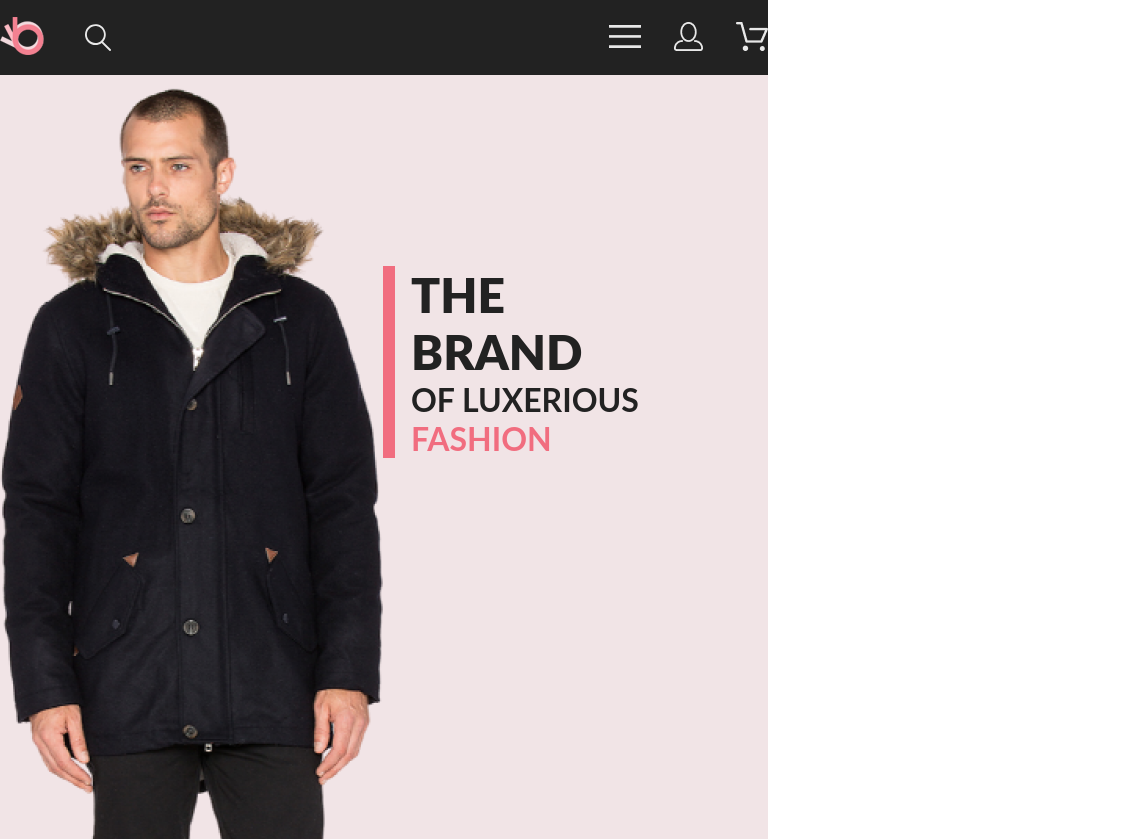
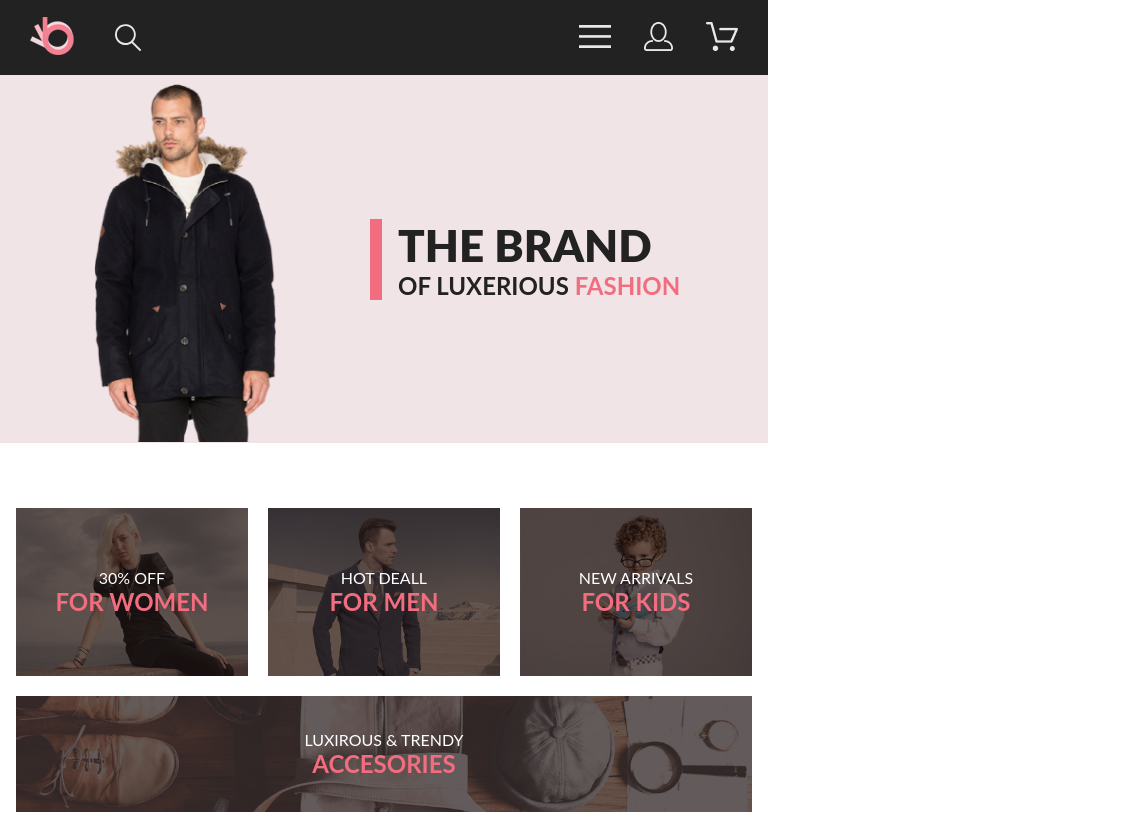
Before and after one commit to Dima-tyman/Web_adaptive, a plain HTML site: page index.html in a window 768 px wide. Shown: the top 839 px of the page, 1140 px wide, since content can reach past the window. Drawn offline with Linux system fonts and the light colour scheme.

Commit message:
Homework#7

```diff
--- a/index.html
+++ b/index.html
@@ -22,7 +22,7 @@
         </div>
     </div>
     <div class="home auto__padding">
-        <img src="img/home.png" alt="home image">
+        <div class="home__image"><img src="img/home.png" alt="home image"></div>
         <div class="home__text">
             <span class="home__title">THE BRAND</span><br> OF LUXERIOUS <span class="pink">FASHION</span>
         </div>
@@ -165,7 +165,7 @@
             </div>
         </div>
         <div class="product__footer">
-            <p>Browse All Product</p>
+            <div>Browse All Product</div>
         </div>
     </div>
 </body>
--- a/style.css
+++ b/style.css
@@ -121,6 +121,12 @@ body {
     background-color: rgba(33, 22, 22, 0.70);
 }
 
+.product {
+    display: flex;
+    flex-direction: column;
+    align-items: center;
+}
+
 .product__grid {
     display: grid;
     grid-template-columns: repeat(3, 360px);
@@ -197,7 +203,6 @@ body {
 .product__footer {
     margin-top: 48px;
     margin-bottom: 60px;
-    margin-left: calc((1140px - 212px) / 2);
     width: 212px;
     height: 48px;
     border: 2px #F26376 solid;
@@ -210,3 +215,76 @@ body {
     justify-content: center;
     align-items: center;
 }
+
+@media (max-width: 1200px) {
+    .auto__padding {
+        padding-left: 30px;
+        padding-right: 30px;
+    }
+
+    .offer {
+        grid-template-columns: repeat(3, calc((100% - 40px) / 3));
+        grid-template-rows: repeat(2, auto);
+        gap: 20px;
+    }
+
+    .offer__item {
+        width: 100%;
+        height: auto;
+    }
+
+    .offer__item img {
+        width: 100%;
+    }
+
+    .accesories {
+        width: 100%;
+        height: auto;
+    }
+
+    .product {
+        padding-left: 16px;
+        padding-right: 16px;
+    }
+
+    .product__grid {
+        display: grid;
+        grid-template-columns: repeat(2, 360px);
+        grid-template-rows: repeat(3, 581px);
+        gap: 16px;
+    }
+}
+
+@media (min-width: 768px) and (max-width: 1024px) {
+    .home {
+        height: 368px;
+        align-items: center;
+        padding: 0;
+    }
+
+    .home__image {
+        width: 50%;
+        padding-top: 10px;
+        text-align: center;
+    }
+
+    .home__image img {
+        height: 358px;
+    }
+
+    .home__text {
+        width: 50%;
+        padding-right: 0;
+        margin: 0;
+        font-size: 24px;
+    }
+
+    .home__title {
+        font-size: 44px;
+    }
+
+    .offer {
+        padding-left: 16px;
+        padding-right: 16px;
+    }
+}
```
